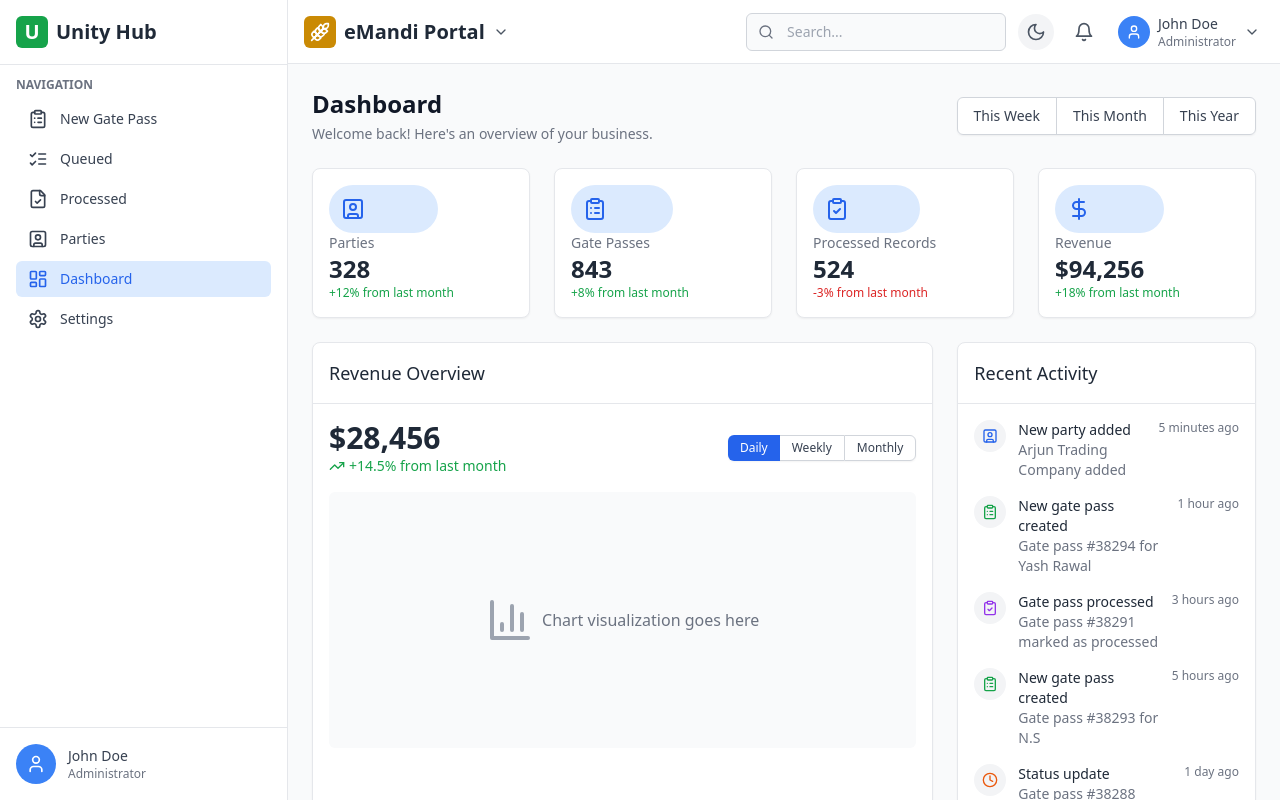
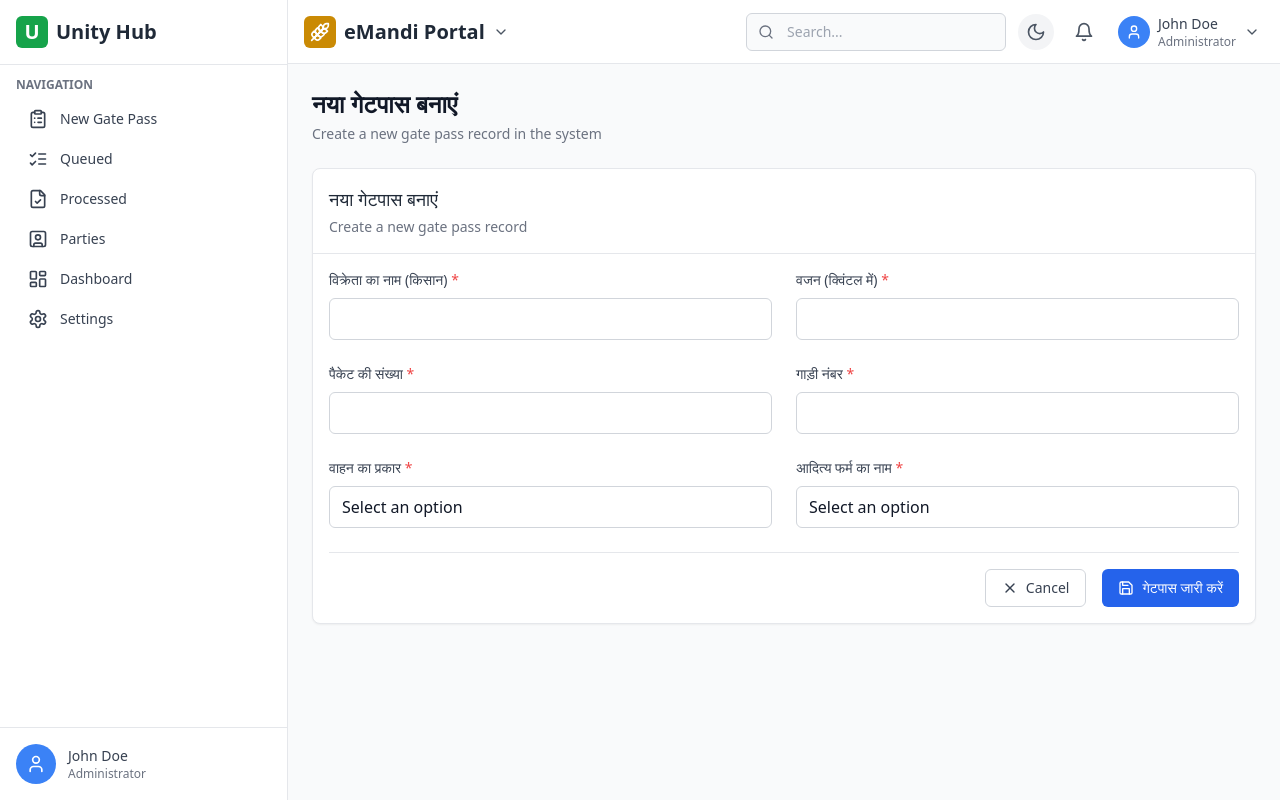
Before and after one commit to kishansinghverma/Unity-Frontend, a React (Vite) app: page / in a window 1280 px wide. Built offline with nearby package versions, Linux system fonts and the light colour scheme.

Commit message:
Changed default landing page from Dashboard to New Gatepass

```diff
--- a/src/components/layout/Sidebar.tsx
+++ b/src/components/layout/Sidebar.tsx
@@ -21,7 +21,7 @@ const Sidebar: React.FC<SidebarProps> = ({ open, setOpen }) => {
         { name: 'Queued', path: '/gatepass/list', icon: <ListChecks className="w-5 h-5" /> },
         { name: 'Processed', path: '/processed/list', icon: <FileCheck className="w-5 h-5" /> },
         { name: 'Parties', path: '/parties', icon: <UserSquare className="w-5 h-5" /> },
-        { name: 'Dashboard', path: '/', icon: <LayoutDashboard className="w-5 h-5" /> },
+        { name: 'Dashboard', path: '/dashboard', icon: <LayoutDashboard className="w-5 h-5" /> },
         { name: 'Settings', path: '/settings', icon: <Settings className="w-5 h-5" /> },
       ];
     } else {
--- a/src/routes.tsx
+++ b/src/routes.tsx
@@ -17,7 +17,8 @@ const router = createBrowserRouter([
     path: '/',
     element: <AppShell />,
     children: [
-      { index: true, element: <Dashboard /> },
+      { index: true, element: <GatePassForm /> },
+      { path: 'dashboard', element: <Dashboard /> },
       { path: 'gatepass/new', element: <GatePassForm /> },
       { path: 'gatepass/list', element: <GatePassList /> },
       { path: 'processed/list', element: <ProcessedRecordsList /> },
```
